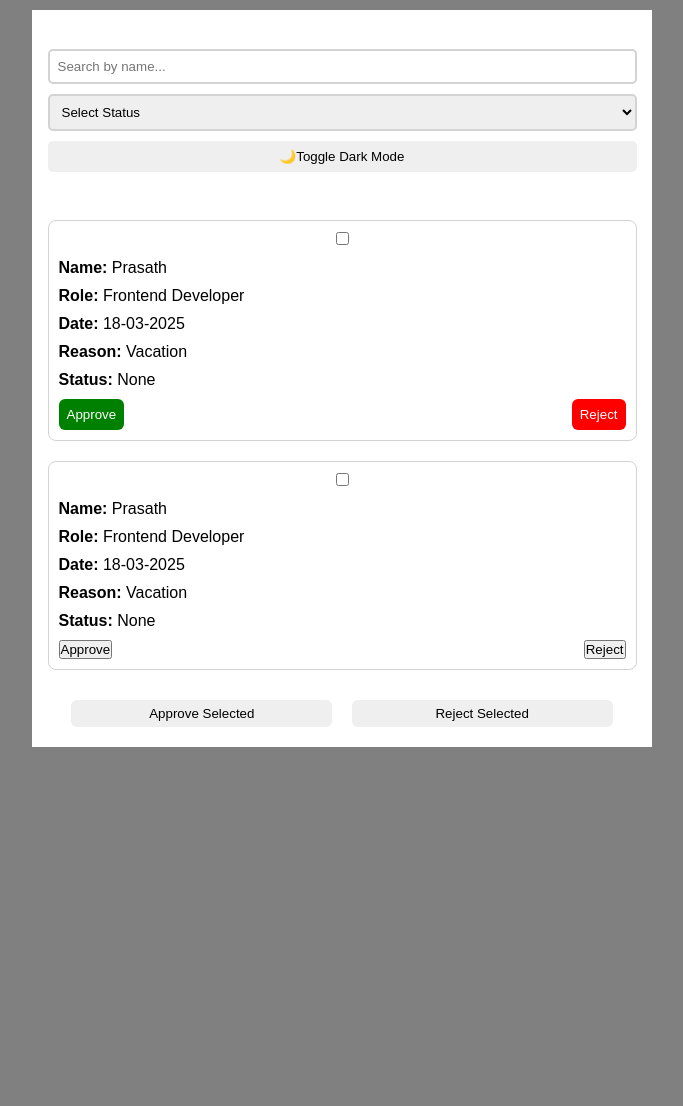
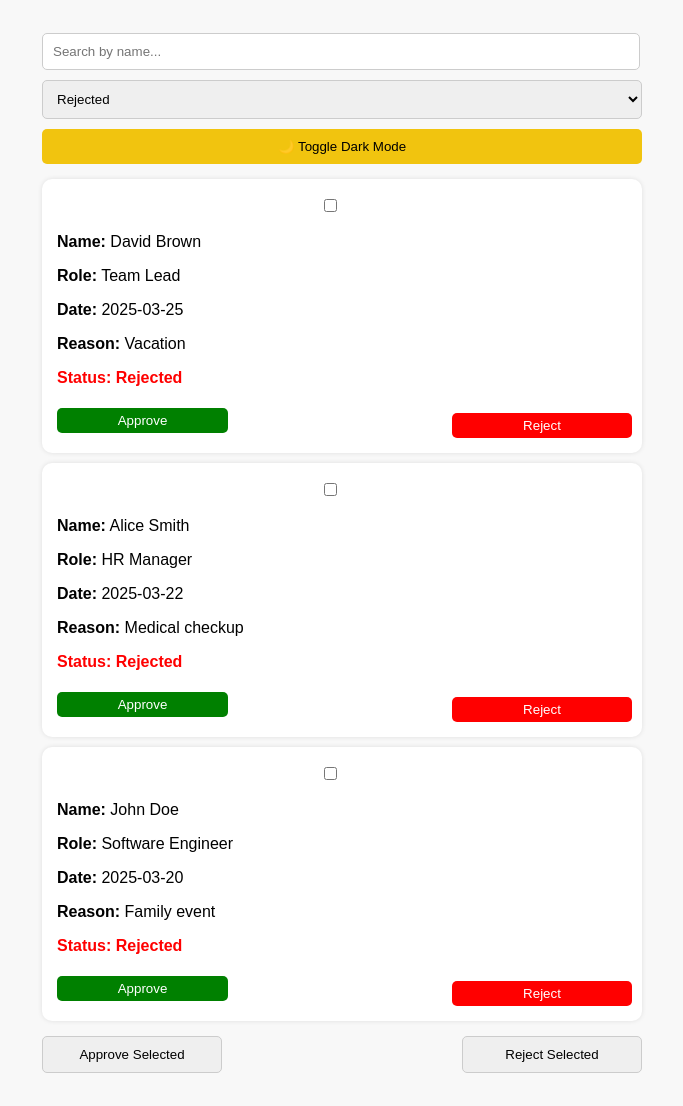
Before and after one commit to hemang500/task1, a PHP site: page / in a window 1280 px wide. Shown: the whole page, without its empty margins (298-981 px from the left). Before the commit the page ends 747 px from the top, so only its background shows below. Run offline with PHP 8.4, Linux system fonts and the light colour scheme.

Commit message:
Functionality implementation

```diff
--- a/index.html
+++ b/index.html
@@ -3,134 +3,30 @@
 <head>
     <meta charset="UTF-8">
     <meta name="viewport" content="width=device-width, initial-scale=1.0">
+    <title>Leave Requests</title>
     <link rel="stylesheet" href="style.css">
-    <title>Task - 1 </title>
 </head>
 <body>
+    <div class="container">
+        <input type="text" id="search" placeholder="Search by name...">
+        <select id="statusFilter">
+            <option value="All">All</option>
+            <option value="Approved">Approved</option>
+            <option value="Rejected" selected>Rejected</option>
+            <option value="Pending">Pending</option>
+        </select>
+        <button id="darkModeToggle">🌙 Toggle Dark Mode</button>
 
-
-
-    <section class="overall-container">
-
-
-
-        <div class="main-container">
-
-
-                         <!-- Search, status, dark mode box -->
-        <div class="main-container__search-status">
-
-
-            <!-- Search field -->
-            <div class="serach-field">
-                <input type="search" name="" id="" placeholder="Search by name..." class="search-field-input">
-            </div>
-
-
-               <!-- Search field -->
-            <div class="status-field">
-                <select name="" id="" class="status-field-box">
-
-                    <option value="none">Select Status</option>
-                    <option value="accepted">Accepted</option>
-                    <option value="accepted">Rejected</option>
-
-                </select>
-            </div>
-
-
-             <!-- dark and light button field -->
-            <div class="dark-mode-box">
-            <button class="dark-mode-btn"> 🌙Toggle Dark Mode</button>
-            </div>
-
-
+        <div id="leaveRequests">
+            <!-- Leave requests will be inserted here dynamically -->
         </div>
 
-
-
-                         <!--Details about employee  -->
-        <div class="main-container__employee-details">
-<!-- Person 1  -->
-            <div class="employee-details-box1">
-                     <div class="employee-checkbox-container">
-
-                         <input type="checkbox" class="employee-checkbox" >
-                     </div>
-
-                <p><strong>Name:</strong> Prasath</p>
-                <p><strong>Role:</strong> Frontend Developer</p>
-                <p><strong>Date:</strong> 18-03-2025</p>
-                <p><strong>Reason:</strong> Vacation </p>
-                <p class="status-para"><strong>Status:</strong> None</p>
-
-          <div class="employee-details-btn-box">
-            <button type="submit" class="employee-details-approve-btn">Approve</button>
-            <button type="submit" class="employee-details-reject-btn">Reject</button>
-
-          </div>
-
-
-            </div>
-<!-- Person 2  -->
-  <div class="employee-details-box1">
-                     <div class="employee-checkbox-container">
-
-                         <input type="checkbox" class="employee-checkbox" >
-                     </div>
-
-                <p><strong>Name:</strong> Prasath</p>
-                <p><strong>Role:</strong> Frontend Developer</p>
-                <p><strong>Date:</strong> 18-03-2025</p>
-                <p><strong>Reason:</strong> Vacation </p>
-                <p class="status-para"><strong>Status:</strong> None</p>
-
-          <div class="employee-details-btn-box">
-            <button type="submit" class="employee-details-btn1">Approve</button>
-            <button type="submit" class="employee-details-btn2">Reject</button>
-
-          </div>
-
+        <div class="bulk-actions">
+            <button id="approveSelected">Approve Selected</button>
+            <button id="rejectSelected">Reject Selected</button>
         </div>
-
-<!-- Person 3  -->
-
-
-
-
-
-
-        </div>
-
-
-
-                         <!-- Accept and reject box -->
-        <div class="main-container__actions">
-
-
-
-        <button type="submit" class="approve-select-btn">Approve Selected</button>
-
-        <button type="submit" class="reject-select-btn">Reject Selected</button>
-
-        </div>
-
-
-
-
     </div>
 
-    </section>
-
-
-
-
-
-
-
-
-
     <script src="script.js"></script>
-
 </body>
 </html>
--- a/script.js
+++ b/script.js
@@ -1,68 +1,72 @@
-document.addEventListener("DOMContentLoaded",()=>{
+const leaveRequests = [
+    { id: 1, name: "David Brown", role: "Team Lead", date: "2025-03-25", reason: "Vacation", status: "Rejected" },
+    { id: 2, name: "Alice Smith", role: "HR Manager", date: "2025-03-22", reason: "Medical checkup", status: "Rejected" },
+    { id: 3, name: "John Doe", role: "Software Engineer", date: "2025-03-20", reason: "Family event", status: "Rejected" },
+];
 
+const container = document.getElementById("leaveRequests");
+const searchInput = document.getElementById("search");
+const statusFilter = document.getElementById("statusFilter");
+const darkModeToggle = document.getElementById("darkModeToggle");
+const approveSelected = document.getElementById("approveSelected");
+const rejectSelected = document.getElementById("rejectSelected");
 
+function renderRequests() {
+    container.innerHTML = "";
+    const searchQuery = searchInput.value.toLowerCase();
+    const filterStatus = statusFilter.value;
 
-const personStatus=document.querySelector(".status-para");
-const approveButton=document.querySelector(".employee-details-approve-btn")
-const rejectButton=document.querySelector(".employee-details-reject-btn")
+    leaveRequests.forEach(request => {
+        if (
+            (filterStatus === "All" || request.status === filterStatus) &&
+            request.name.toLowerCase().includes(searchQuery)
+        ) {
+            const card = document.createElement("div");
+            card.className = "leave-card";
 
+            card.innerHTML = `
+                <input type="checkbox" class="select-checkbox" data-id="${request.id}">
+                <p><strong>Name:</strong> ${request.name}</p>
+                <p><strong>Role:</strong> ${request.role}</p>
+                <p><strong>Date:</strong> ${request.date}</p>
+                <p><strong>Reason:</strong> ${request.reason}</p>
+                <p class="status-rejected"><strong>Status:</strong> ${request.status}</p>
+                <button class="approve-btn" onclick="updateStatus(${request.id}, 'Approved')">Approve</button>
+                <button class="reject-btn" onclick="updateStatus(${request.id}, 'Rejected')">Reject</button>
+            `;
 
-console.log(approveButton);
-console.log(rejectButton);
-
-// console.log(personStatus.innerText ="Status: Rejected");
-
-
-
-
-function employeeApproveButton(){
-
-
-    approveButton.addEventListener('click',()=>{
-
-        let check=confirm("Are sure to Approved")
-    if(check){
-
-        personStatus.classList.add("status-para-approve")
-        personStatus.innerText = "Status: Approved";
-    }
-
-    approveButton.disabled = true;
-
-
-   })
-
-
-
-
+            container.appendChild(card);
+        }
+    });
 }
 
-employeeApproveButton();
-
-function  employeeRejectButton(){
-
-
-    rejectButton.addEventListener('click',()=>{
-
-        let check=confirm("Are sure to Rejected")
-    if(check){
-
-        personStatus.classList.add("status-para-reject")
-        personStatus.innerText = "Status: Rejected";
+function updateStatus(id, status) {
+    const request = leaveRequests.find(req => req.id === id);
+    if (request) {
+        request.status = status;
+        renderRequests();
     }
-
-    approveButton.disabled = true;
-
-
-   })
-
-
 }
 
-employeeRejectButton()
+// Toggle dark mode
+darkModeToggle.addEventListener("click", () => {
+    document.body.classList.toggle("dark-mode");
+});
 
+// Search and filter functionality
+searchInput.addEventListener("input", renderRequests);
+statusFilter.addEventListener("change", renderRequests);
 
+// Approve/Reject selected
+approveSelected.addEventListener("click", () => updateMultiple("Approved"));
+rejectSelected.addEventListener("click", () => updateMultiple("Rejected"));
 
+function updateMultiple(status) {
+    document.querySelectorAll(".select-checkbox:checked").forEach(checkbox => {
+        const id = parseInt(checkbox.getAttribute("data-id"));
+        updateStatus(id, status);
+    });
+}
 
-// DOMContentLoaded
-});
+// Initial render
+renderRequests();
--- a/style.css
+++ b/style.css
@@ -1,154 +1,99 @@
-*{
-    margin: 0;
-    padding: 0;
-    box-sizing: border-box;
+body {
+    font-family: Arial, sans-serif;
+    background-color: #f8f8f8;
+    padding: 20px;
+    transition: background 0.3s, color 0.3s;
 }
 
-body{
-    background-color:gray;
-    font-family:sans-serif;
-    font-size: 16px;
+.dark-mode {
+    background-color: #222;
+    color: #fff;
 }
 
-.overall-container{
-    display: flex;
-    justify-content: center;
+.container {
+    max-width: 600px;
+    margin: auto;
 }
 
-.main-container{
-    padding:10px;
-    width:50vw;
-}
-.main-container > div{
-    background-color: white;
-
-}
-                   /* search  container*/
-.main-container__search-status{
-    display: flex;
-    flex-direction: column;
-    justify-content: center;
-    text-align: center;
-    row-gap:10px;
-    height: 25vh;
+select {
+    width: 100%;
+    padding: 10px;
+    margin: 5px 0;
+    border-radius: 5px;
+    border: 1px solid #ccc;
 }
 
-/* search field */
-.search-field-input{
-    border-radius:5px ;
-    padding:8px;
-    width: 95%;
-    border:2px solid lightgray;
+input {
+    width: 96%;
+    padding: 10px;
+    margin: 5px 0;
+    border-radius: 5px;
+    border: 1px solid #ccc;
 }
 
-/*status field */
-.status-field-box{
-    border-radius:5px ;
-    padding:8px;
-    width: 95%;
-    border:2px solid lightgray;
+button {
+    width: 30%;
+    padding: 10px;
+    margin: 5px 0;
+    border-radius: 5px;
+    border: 1px solid #ccc;
+    cursor: pointer;
 }
-/* dark and light button field  */
-.dark-mode-btn{
-    border-radius:5px ;
-    padding:8px;
-    width: 95%;
+
+#darkModeToggle {
+    width: 100%;
+    padding: 10px;
+    margin: 5px 0;
+    border-radius: 5px;
+    border: 1px solid #ccc;
+    cursor: pointer;
+}
+
+#darkModeToggle {
+    background-color: #f1c40f;
     border: none;
 }
 
-
-
-
-
-                        /* employee details */
-.main-container__employee-details{
-    display: flex;
-    flex-direction: column;
-    align-items: center;
+.leave-card {
+    background: #fff;
+    padding: 15px;
+    border-radius: 10px;
+    box-shadow: 0px 0px 5px rgba(0, 0, 0, 0.1);
+    margin: 10px 0;
+    position: relative;
 }
 
-
-.employee-details-box1{
-    margin: 10px 0 10px 0;
-    border-radius:8px;
-    border: 1px solid lightgray;
-    box-shadow: 5px 5px px lightgray;
-    width:95%;
-    padding:10px;
-
+.dark-mode .leave-card {
+    background: #333;
+    color: white;
 }
 
-/* js status appprove fun  */
-.status-para-approve{
- color: green;
- font-weight: bold;
+.status-rejected {
+    color: red;
+    font-weight: bold;
 }
 
-
-/* js status reject fun  */
-.status-para-reject{
- color: red;
- font-weight: bold;
+.approve-btn {
+    background-color: green;
+    color: white;
+    border: none;
+    padding: 5px 10px;
+    border-radius: 5px;
 }
 
-
-
-.employee-checkbox-container{
-    text-align: center;
-
+.reject-btn {
+    background-color: red;
+    color: white;
+    border: none;
+    padding: 5px 10px;
+    border-radius: 5px;
+    position: absolute;
+    right: 10px;
+    bottom: 10px;
 }
 
-/* .employee-details-btn-container*/
-
-.employee-details-btn-box{
+.bulk-actions {
     display: flex;
     justify-content: space-between;
+    margin-top: 10px;
 }
-
-/* button 1 */
-.employee-details-approve-btn{
-    border-radius:6px;
-    padding:8px;
-    border: none;
-    background-color: green;
-    color: white;
-
-}
-
-.employee-details-box1 > p{
-    margin: 10px 0 10px 0;
-}
-
-
-/* button 2 */
-.employee-details-reject-btn{
-    border-radius:6px;
-    padding:8px;
-    border: none;
-    background-color: red;
-    color: white;
-
-}
-
-                  /* accept and reject contianer */
-.main-container__actions{
-    padding: 20px;
-    display: flex;
-    justify-content: space-evenly;
-
-}
-
-.approve-select-btn{
-     width: 45%;
-    padding: 6px;
-    border: none;
-    border-radius: 6px;
-
-}
-
-.reject-select-btn{
-    width: 45%;
-    padding: 6px;
-    border: none;
-    border-radius: 6px;
-}
```
